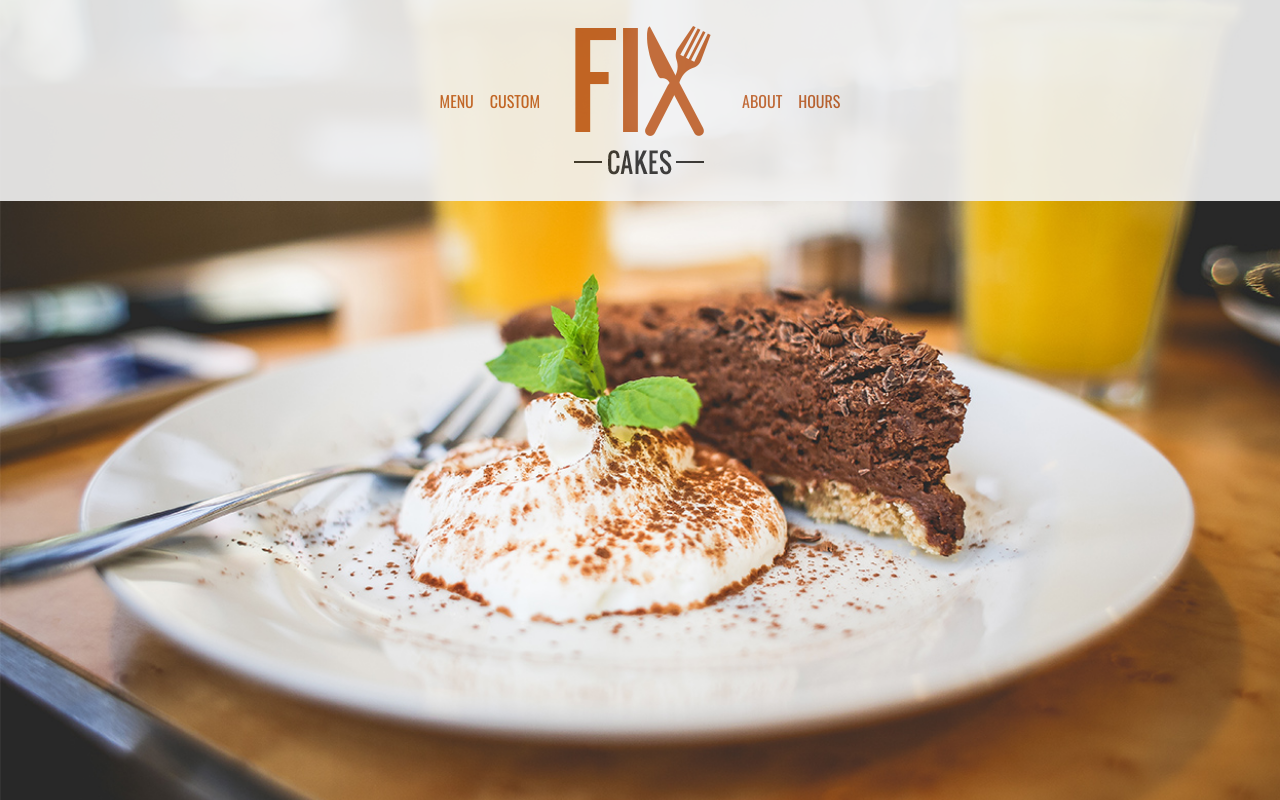
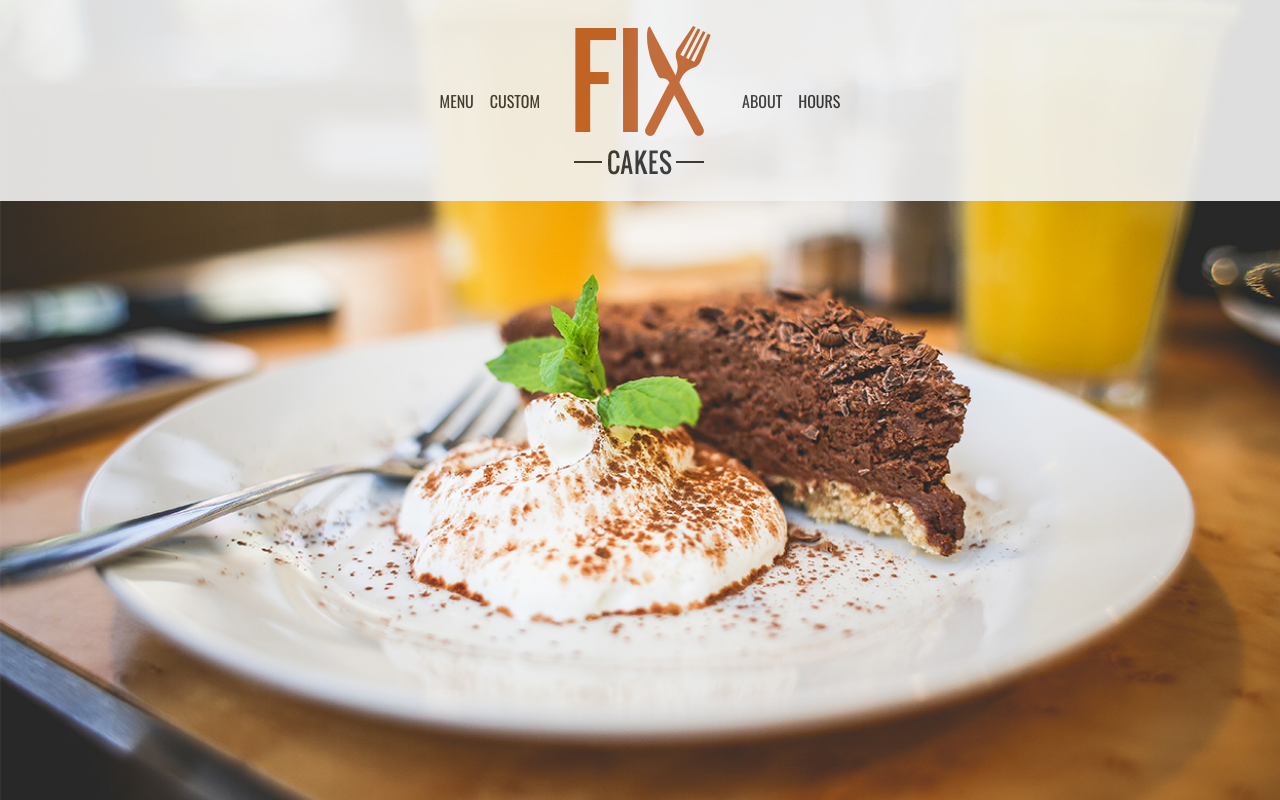
Before and after one commit to n3rdgir1/cg_project_2, a plain HTML site: page index.html in a window 1280 px wide. Shown: the top 800 px of the page. Drawn offline with nearby package versions, Linux system fonts and the light colour scheme.

Commit message:
fixes navigation link color

```diff
--- a/assets/css/main.css
+++ b/assets/css/main.css
@@ -84,6 +84,9 @@ nav * {
 }
 nav img {
   height: 50px;
+}
+nav a {
+  color: #303030;
 }
 
 .splash {
```
